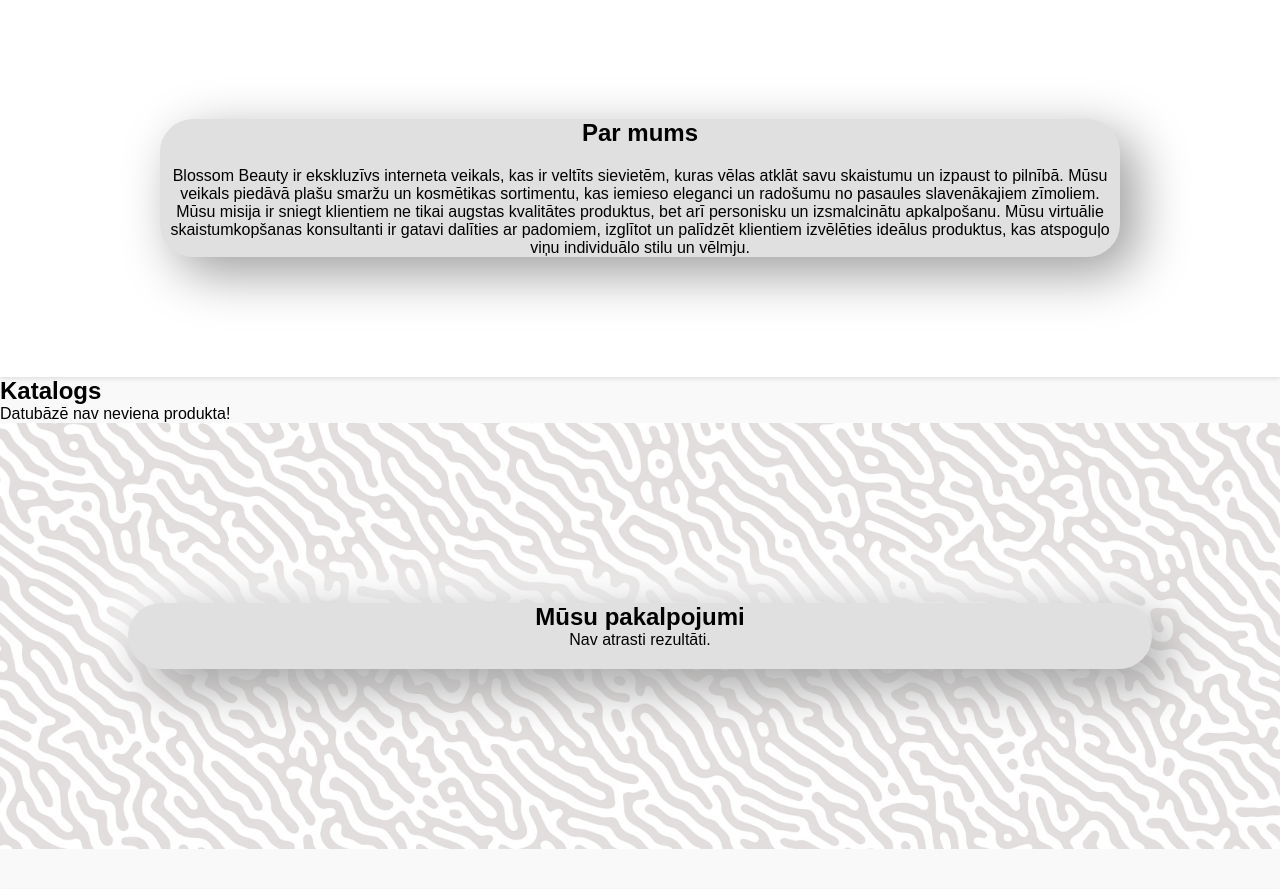
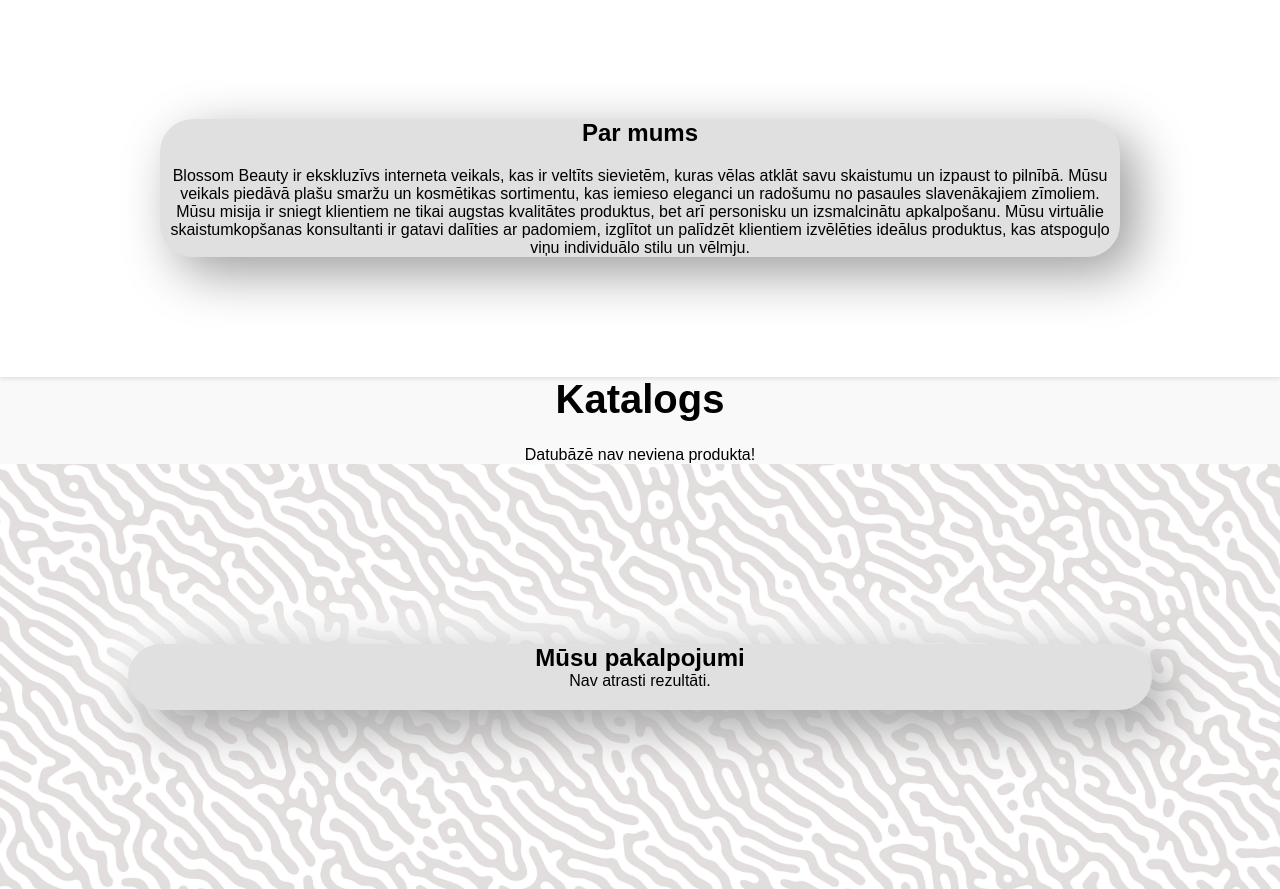
Before and after one commit to karliszz/Zeiburlins_interneta_veikals, a PHP site: page / in a window 1280 px wide. Shown: the part 397-1286 px from the top of the page. Run offline with PHP 8.4, Linux system fonts and the light colour scheme; data that the repository does not hold is empty.

Commit message:
Uzlabots css stils katalogu sadalai

```diff
--- a/CSS/main.css
+++ b/CSS/main.css
@@ -159,10 +159,19 @@
 /* Šī dala attiecas uz katalogu*/
 
 
-  #katalogs .box-container{
+#katalogs .box-container{
     display:grid;
     grid-template-columns: repeat(auto-fit, minmax(20rem, 1fr));
     gap:1.5rem;
+}
+
+#katalogs {
+  text-align: center;
+}
+
+#katalogs h2 {
+  font-size: 2.5rem;
+  margin-bottom: 1.5rem;
 }
 
 #katalogs .box-container .box{
```
